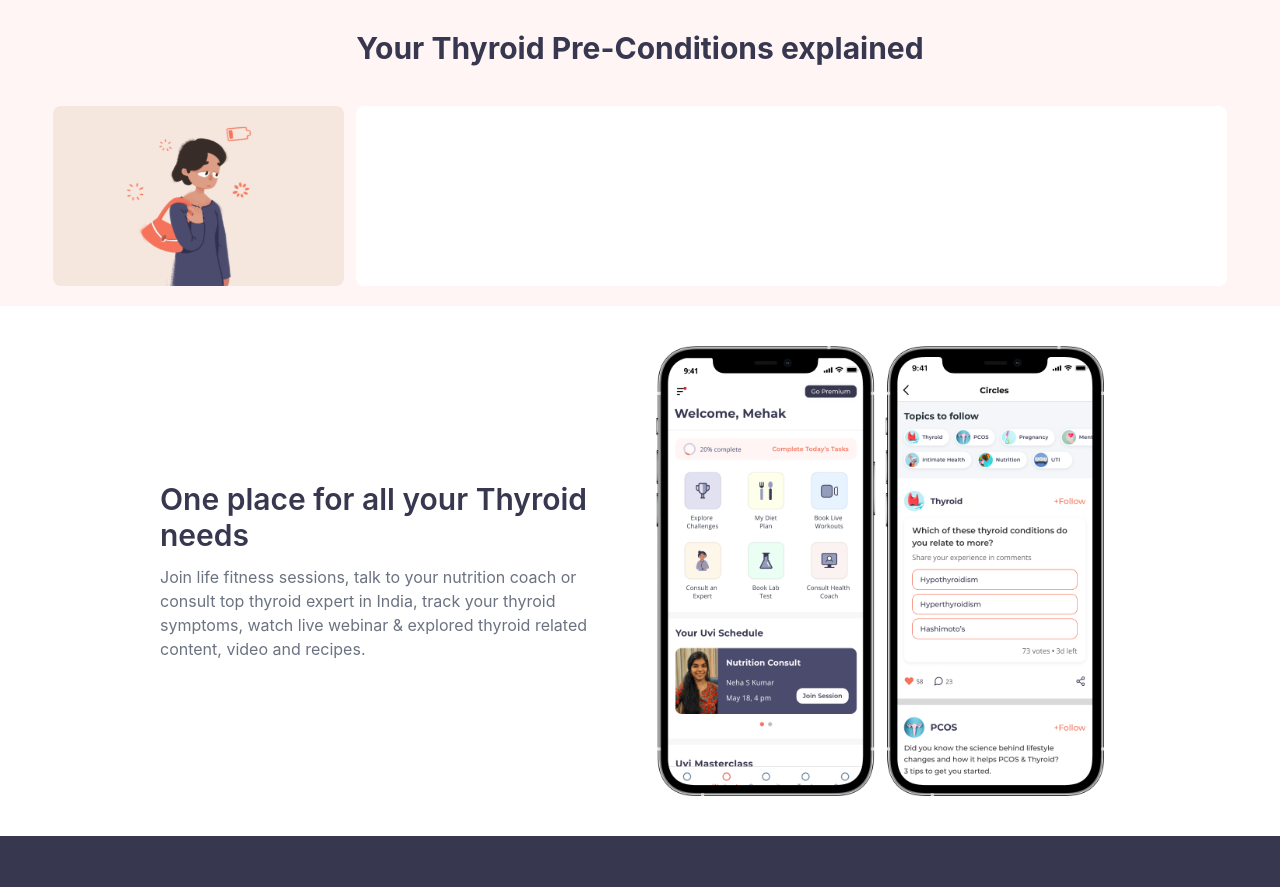
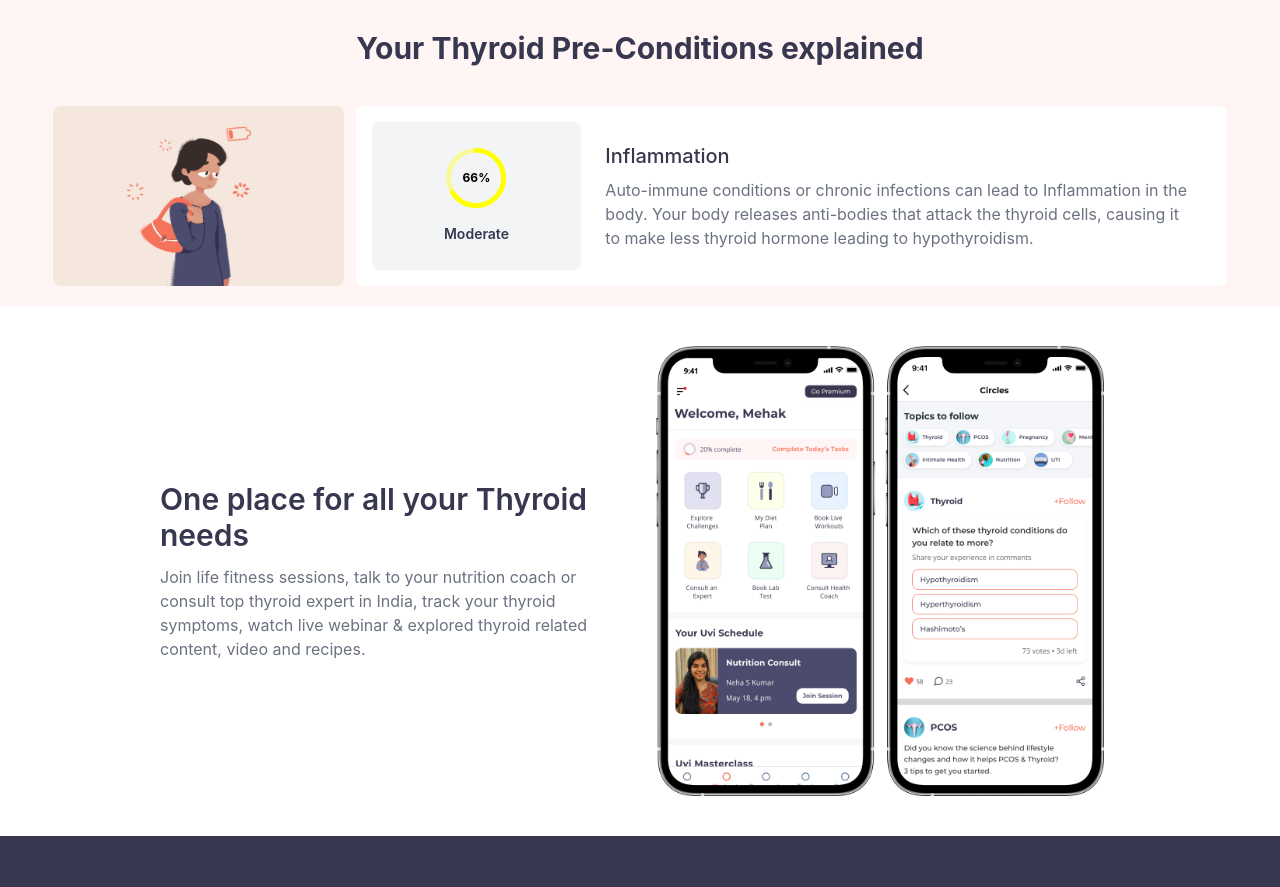
Before and after one commit to laskaramaan/Uvi-health-task, a React (Create React App) app: page / in a window 1280 px wide. Shown: the part 860-1747 px from the top of the page. Built offline with nearby package versions, Linux system fonts and the light colour scheme.

Commit message:
Explain-condition card done

```diff
--- a/src/components/Explain.jsx
+++ b/src/components/Explain.jsx
@@ -14,10 +14,30 @@ function Explain({ items }) {
                     <img src={items.img} alt="" className="w-full h-[180px]" />
                 </div>
                 <div className="md:w-[75%] flex flex-col md:flex-row gap-4 p-4 rounded-lg bg-white">
+                    <div className="flex md:flex-col w-full md:w-1/4 justify-start px-5 md:px-0 md:justify-center items-center py-2 md:py-0 bg-gray-100 rounded-lg gap-4">
+                        <div className="w-[40px] md:w-[60px]">
+                            <CircularProgressbarWithChildren
+                                value={items.value}
+                                styles={{
+                                    path: {
+                                        stroke: `${items.strokes}`,
+                                    },
+                                    trail: {
+                                        stroke: `${items.trails}`,
+                                    },
+                                }}
+                            >
+                                <p className="text-black text-xs font-bold">{items.value}%</p>
+                            </CircularProgressbarWithChildren>
+                        </div>
+                        <p className="font-semibold text-sm text-[#373750]">{items.title}</p>
+                    </div>
+                    <div className="flex flex-col md:w-[72%] justify-center gap-2 px-2">
+                        <h2 className="text-lg md:text-xl font-medium text-[#373750]">{items.heading}</h2>
+                        <p className="text-sm md:text-base text-gray-500">{items.paragraph}</p>
 
+                    </div>
                 </div>
-
-
             </div>
 
         </div>
```
